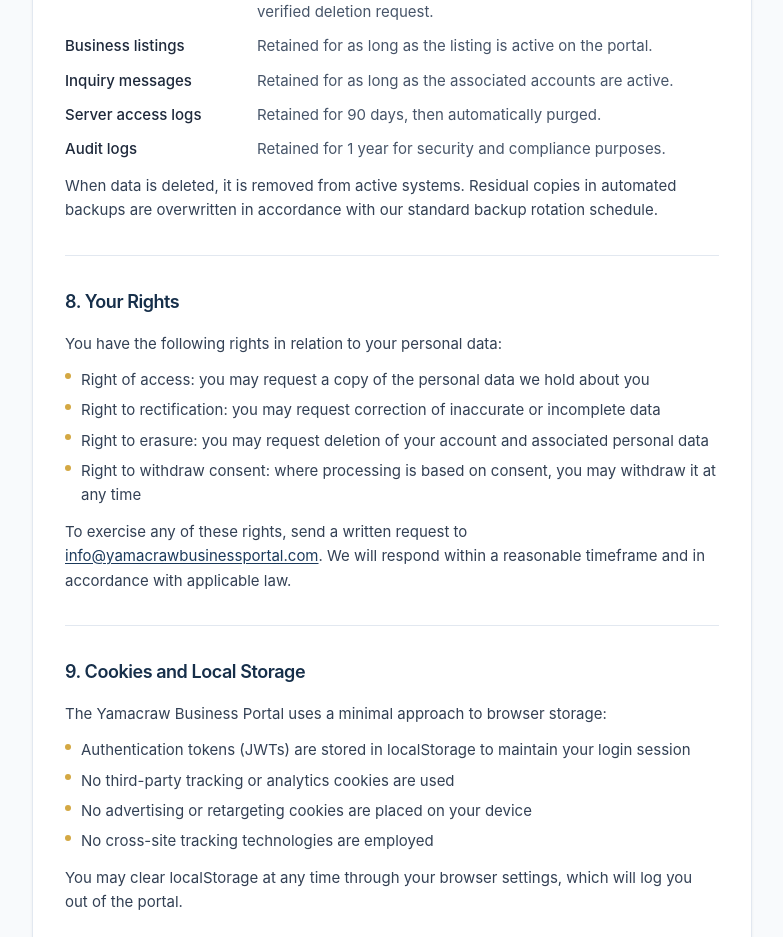
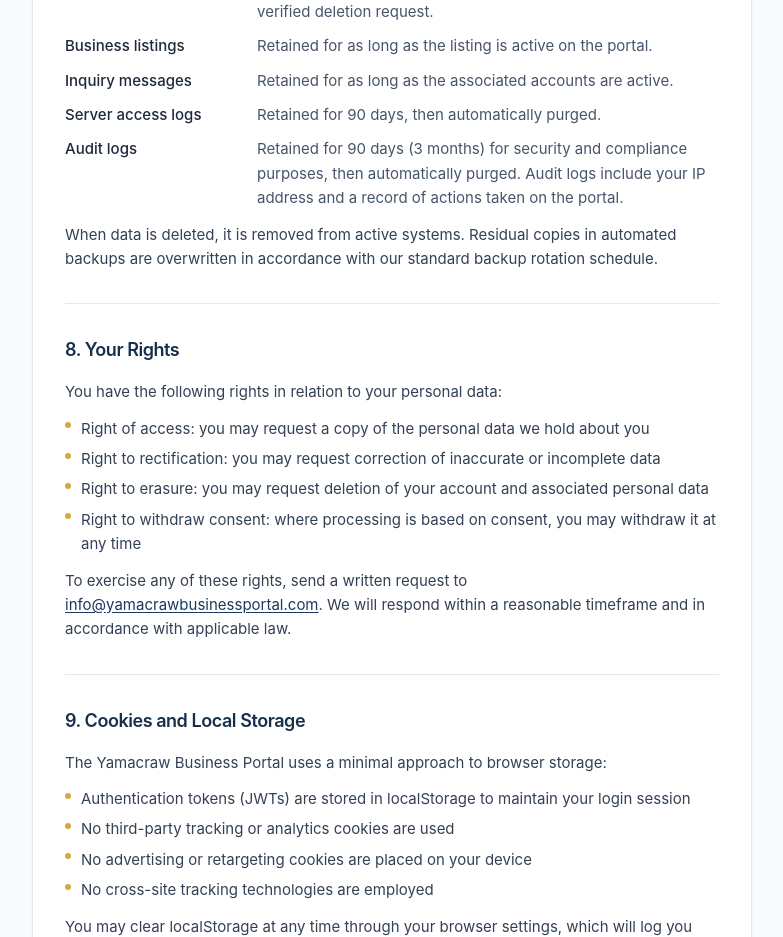
Before and after one commit to Trentxn/yamacrawbusinessportal-frontend, a React (Vite) app: page /privacy in a window 1280 px wide. Shown: the part 3260-4197 px from the top of the page, without its empty margins (248-1031 px from the left). Built offline with nearby package versions, Linux system fonts and the light colour scheme; no server answers.

Commit message:
Update privacy policy: audit logs retained for 90 days, disclose IP storage

```diff
--- a/src/pages/public/PrivacyPage.tsx
+++ b/src/pages/public/PrivacyPage.tsx
@@ -247,7 +247,7 @@
               { term: 'Business listings', detail: 'Retained for as long as the listing is active on the portal.' },
               { term: 'Inquiry messages', detail: 'Retained for as long as the associated accounts are active.' },
               { term: 'Server access logs', detail: 'Retained for 90 days, then automatically purged.' },
-              { term: 'Audit logs', detail: 'Retained for 1 year for security and compliance purposes.' },
+              { term: 'Audit logs', detail: 'Retained for 90 days (3 months) for security and compliance purposes, then automatically purged. Audit logs include your IP address and a record of actions taken on the portal.' },
             ]} />
             <p>
               When data is deleted, it is removed from active systems. Residual copies in automated
```
